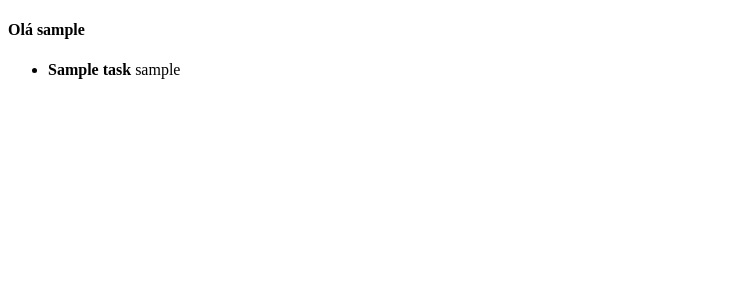
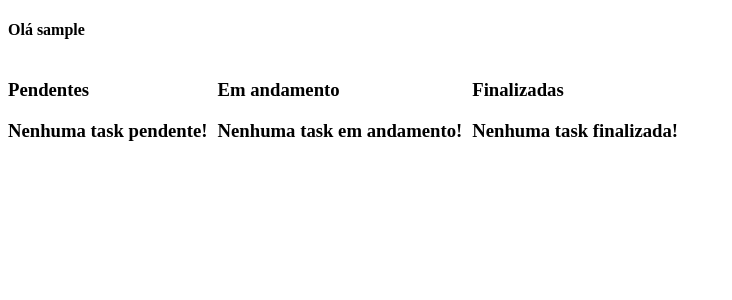
Before and after one commit to lvolks/WebPython, a Django app: page / in a window 1280 px wide. Shown: the top 300 px of the page, without its empty margins (0-732 px from the left). Run offline with Django 4.2, Linux system fonts and the light colour scheme; a user stored in the database is signed in; tables that the repository leaves empty hold one stand-in row (values such as "Sample post").

Commit message:
task path

```diff
--- a/boards/views.py
+++ b/boards/views.py
@@ -14,7 +14,20 @@
 
     tasks = Task.objects.filter(user=request.user)
 
+    pending = tasks.filter(status='pending')
+    doing = tasks.filter(status='doing')
+    done = tasks.filter(status='done')
+
     return HttpResponse(template.render({
-        'tasks': tasks,
+        'pending': pending,
+        'doing': doing,
+        'done': done,
         'user': request.user,
     }, request))
+
+def task(request, task_id):
+    if not request.user.is_authenticated:
+        return redirect("/login")
+    print(task_id)
+
+    # TODO
--- a/templates/index.html
+++ b/templates/index.html
@@ -10,19 +10,64 @@
 <body>
 <h4>Olá {{ user.username }}</h4>
     <div>
-        {% if tasks %}
+    <div style="display: flex; gap: 10px">
+        <div>
+            <h3>Pendentes</h3>
+            {% if pending %}
                 <ul>
-                {% for task in tasks %}
+                    {% for task in pending %}
                         <li>
+                            <a href="/tasks/{{ task.id }}">
                                 <strong>{{ task.title }}</strong>
                                 {{ task.user.username }}
+                            </a>
                         </li>
 
                     {% endfor %}
                 </ul>
             {% else %}
-            <h2>Nenhuma task criada!</h2>
+                <h3>Nenhuma task pendente!</h3>
             {% endif %}
+        </div>
+
+        <div>
+            <h3>Em andamento</h3>
+            {% if doing %}
+                <ul>
+                    {% for task in doing %}
+                        <li>
+                            <a href="/tasks/{{ task.id }}">
+                                <strong>{{ task.title }}</strong>
+                                {{ task.user.username }}
+                            </a>
+                        </li>
+
+                    {% endfor %}
+                </ul>
+            {% else %}
+                <h3>Nenhuma task em andamento!</h3>
+            {% endif %}
+        </div>
+
+    <div>
+            <h3>Finalizadas</h3>
+            {% if done %}
+                <ul>
+                    {% for task in done %}
+                        <li>
+                            <a href="/tasks/{{ task.id }}">
+                                <strong>{{ task.title }}</strong>
+                                {{ task.user.username }}
+                            </a>
+                        </li>
+
+                    {% endfor %}
+                </ul>
+            {% else %}
+                <h3>Nenhuma task finalizada!</h3>
+            {% endif %}
+        </div>
+    </div>
     </div>
 </body>
 </html>
--- a/trelle/urls.py
+++ b/trelle/urls.py
@@ -27,5 +27,6 @@
     path('register/',auth.views.register),
 
     # boards
-    path('',boards.views.index)
+    path('',boards.views.index),
+    path('tasks/<int:task_id>', boards.views.task),
 ]
```
Lines whose indentation alone changed are shown as unchanged.
